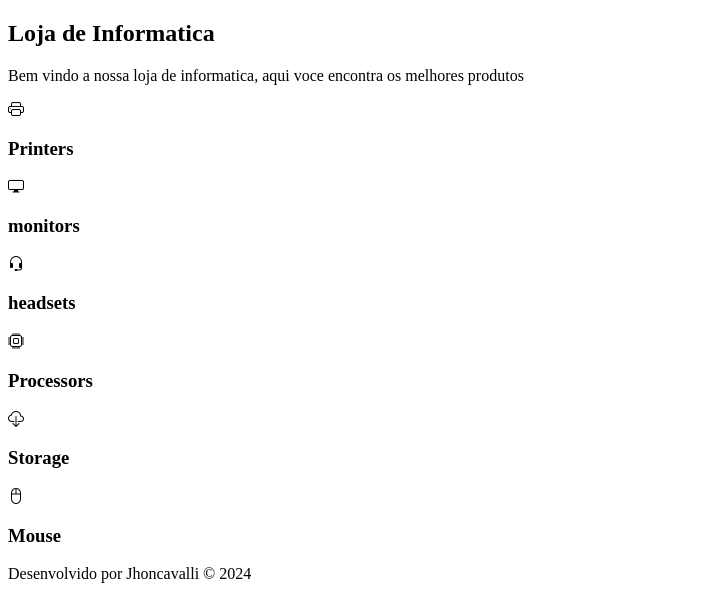
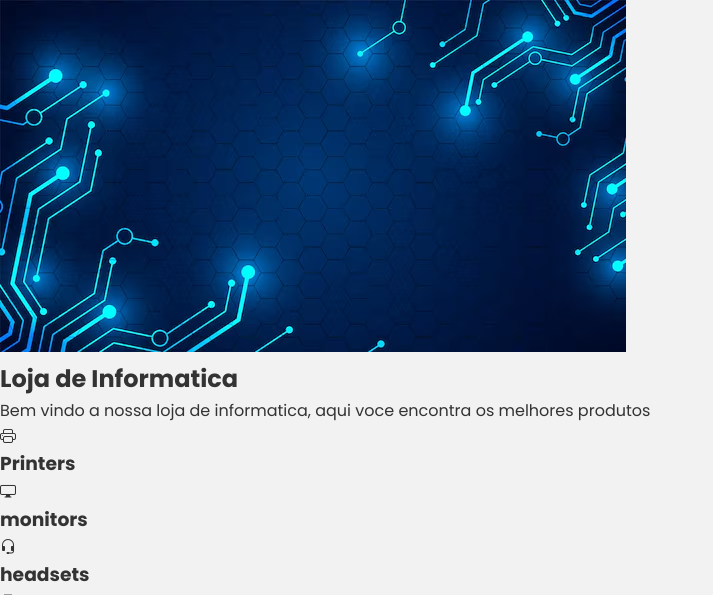
Before and after one commit to jhonCavalli/P-3-Loja-de-Informatica, a plain HTML site: page index.html in a window 1280 px wide. Shown: the top 595 px of the page, without its empty margins (0-713 px from the left). Drawn offline with nearby package versions, Linux system fonts and the light colour scheme.

Commit message:
criando css  e add img

```diff
--- a/index.html
+++ b/index.html
@@ -13,6 +13,10 @@
 </head>
 <body>
     <Div class="container">
+
+        <img class="imagem de fundo" src="img/technology-background-with-hitech-digital-data_29971-1153.jpg" alt="plano de fundo" class="fundo">
+
+
         <div class="texto-princiapal">
             <h2>Loja de Informatica</h2>
             <p>Bem vindo a nossa loja de informatica, aqui voce encontra os melhores produtos</p>
--- a/style.css
+++ b/style.css
@@ -0,0 +1,12 @@
+* {
+    margin: 0;
+    padding: 0;
+    box-sizing: border-box;
+    font-family: 'Poppins', sans-serif;
+}
+
+body {
+    background: #f2f2f2;
+    color: #333;
+    line-height: 1.6;
+}
```
